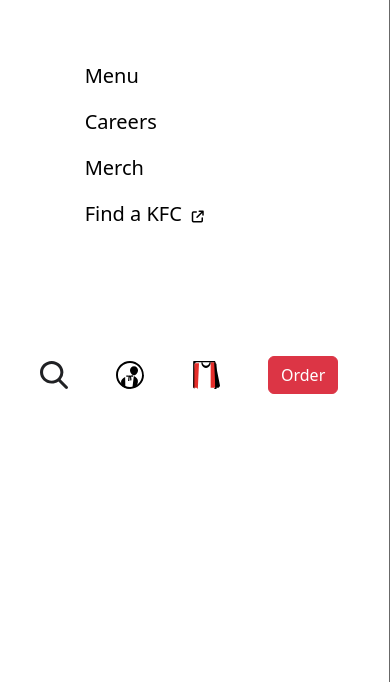
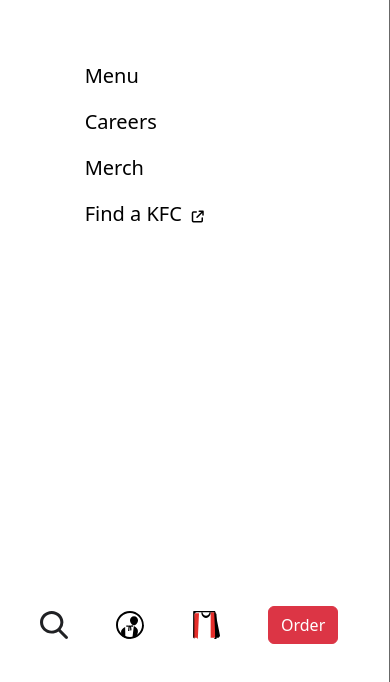
Before and after one commit to albertfredy7/KFC-Responsive, a plain HTML site: page index.html in a window 390 px wide. Both pictures are taken after a click on the button "Toggle navigation". Shown: the part 94-776 px from the top of the page. Drawn offline with nearby package versions, Linux system fonts and the light colour scheme; a web font is replaced by a local one.

Commit message:
bring the icons to bottom in the sidebar

```diff
--- a/style.css
+++ b/style.css
@@ -17,7 +17,7 @@ i{
         backdrop-filter: blur(30px);
     }
     .hidden-bar{
-        margin-top: 20%;
+        margin-top: 90%;
         display: flex;
 
     }
```
